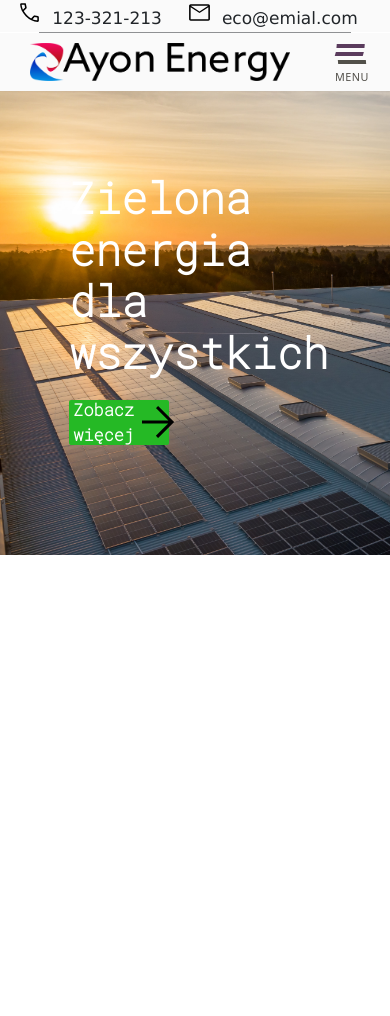
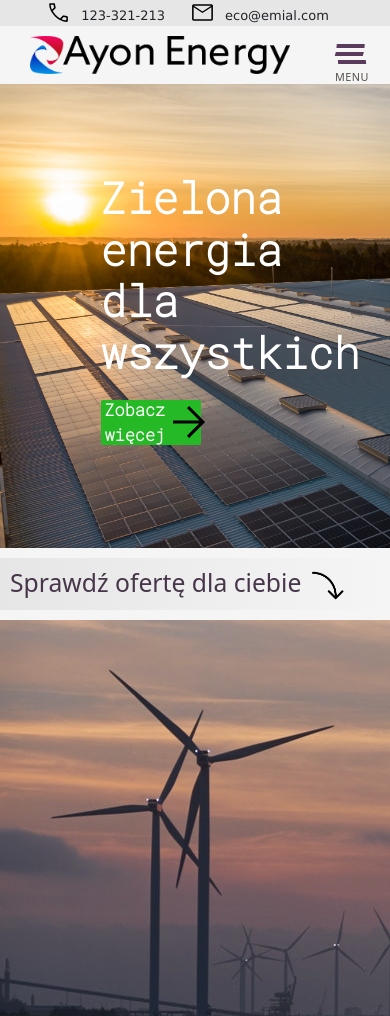
Before and after one commit to Bartosz278/webPost, a plain HTML site: page ff.html in a window 390 px wide. Shown: the top 1016 px of the page. Before the commit the page ends 844 px from the top, so only its background shows below. Drawn offline with nearby package versions, Linux system fonts and the light colour scheme; a web font is replaced by a local one.

Commit message:
nowy content, oferta

```diff
--- a/ff.html
+++ b/ff.html
@@ -26,7 +26,7 @@
     <header><img alt="Phone" class="navIcons" src="images/phoneIcon.svg" style="height:25px ;"><span>123-321-213</span><img alt="Mail" class="navIcons" src="images/mailIcon.svg" style="height:25px ;"><span>eco@emial.com</span>
         <div id="toHide"><img alt="drawing pin" class="navIcons" src="images/pinIcon.svg" style="height:25px ;"> <span>Warszawa ul.Źródlana</span></div>
     </header>
-    <hr id="headerNavLine">
+    <!-- <hr id="headerNavLine"> -->
     <nav>
         <a href="ff.html"><img alt="logo Ayon Energy" src="images/AyonEnergy.png" id="mainLogo"></a>
         <div id="navHandler">
@@ -88,10 +88,20 @@
             <img alt="Panele słoneczne" src="images/panels3.jpg" id="solarImage2">
             <img alt="Panele słoneczne" src="images/panels.jpg" id="solarImage">
         </div>
+        <a href="#offer">
+            <h2>Sprawdź ofertę dla ciebie<img alt="strzałka skierowana w dół" src="images/curveArrow.png"></h2>
+        </a>
+        <div id="offer">
+
+            <div class=""></div>
+        </div>
+
     </section>
     <footer></footer>
     <script src="main.js"></script>
     <script src="https://cdn.jsdelivr.net/npm/bootstrap@5.2.0-beta1/dist/js/bootstrap.bundle.min.js" integrity="sha384-pprn3073KE6tl6bjs2QrFaJGz5/SUsLqktiwsUTF55Jfv3qYSDhgCecCxMW52nD2" crossorigin="anonymous"></script>
+    <script src="https://ajax.googleapis.com/ajax/libs/jquery/3.3.1/jquery.min.js"></script>
+
 </body>
 
 </html>
--- a/style.scss
+++ b/style.scss
@@ -1,4 +1,6 @@
-$color: rgb(250, 250, 250);
+$color: rgb(245, 245, 245);
+$hColor:rgb(230, 230, 230);
+$fontColor:rgb(71, 53, 73);
 body {
     background-color: $color;
 }
@@ -7,12 +9,15 @@ header {
     display: flex;
     gap: 10px;
     justify-content: center;
-    background-color: $color;
+    background-color: $hColor;
     span {
-        font-size: 17px;
+        font-size: 13px;
         font-family: 'Lucida Sans', 'Lucida Sans Regular', 'Lucida Grande', 'Lucida Sans Unicode', Geneva, Verdana, sans-serif;
         margin-top: 6px;
         padding-right: 15px;
+    }
+    .navIcons {
+        height: 8px;
     }
 }
 
@@ -22,9 +27,14 @@ header {
     background-color: white;
     border-radius: 4px;
     padding: 10px;
+    box-sizing: border-box;
+    z-index: 1;
     -webkit-box-shadow: 0px 9px 22px -7px rgba(66, 68, 90, 1);
     -moz-box-shadow: 0px 9px 22px -7px rgba(66, 68, 90, 1);
     box-shadow: 0px 9px 22px -7px rgba(66, 68, 90, 1);
+    a {
+        cursor: pointer;
+    }
 }
 
 .dropDown:hover {
@@ -33,11 +43,14 @@ header {
     }
 }
 
+.dropDown a:hover {
+    text-shadow: 0px 0px 1px rgba(0, 0, 0, 1);
+    transition: 0.3s;
+}
+
 #headerNavLine {
-    width: 80%;
     opacity: 50%;
     margin: auto;
-    background-color: $color;
 }
 
 nav {
@@ -62,11 +75,16 @@ nav {
             font-family: 'Akshar', sans-serif;
             font-weight: 400;
             text-decoration: none;
-            color: rgb(28, 24, 87);
+            color: #5A3B5D;
             display: flex;
             align-items: center;
         }
     }
+}
+
+#navHandler a:hover {
+    text-shadow: 0px 0px 1px rgba(0, 0, 0, 1);
+    transition: 0.3s;
 }
 
 .main-nav {
@@ -202,7 +220,7 @@ nav {
     width: 28px;
     height: 4px;
     margin: 0 auto;
-    background: #52504a;
+    background: #5A3B5D;
     transform: skew(5deg);
     transition: all .275s;
 }
@@ -307,6 +325,27 @@ section {
     #solarImage2 {
         display: none;
     }
+    a {
+        text-decoration: none;
+        h2 {
+            color: $fontColor;
+            padding: 20px;
+            margin: 10px 0px;
+            text-align: center;
+            background-color: $hColor;
+            background: linear-gradient(90deg, rgba(230, 230, 230, 1) 0%, rgba(245, 245, 245, 1) 100%);
+            cursor: pointer;
+            img {
+                height: 50px;
+                padding-left: 30px;
+            }
+        }
+    }
+    #offer {
+        height: 800px;
+        background: url("images/theme5.png");
+        background-repeat: no-repeat;
+    }
 }
 
 @media screen and (max-width: 900px) {
@@ -323,4 +362,16 @@ section {
     #mainLogo {
         margin-left: 20px;
     }
+    section #contentInImage {
+        left: 25vw;
+    }
+    section a h2 {
+        text-align: left;
+        box-sizing: border-box;
+        padding: 10px;
+        img {
+            padding-left: 10px;
+            height: 30px;
+        }
+    }
 }
```
Also changed, not shown: images/curveArrow.png (added), images/theme.jpg (added), images/theme2.jpg (added), images/theme3.png (added), images/theme4.png (added), images/theme5.png (added), styleff.css.
